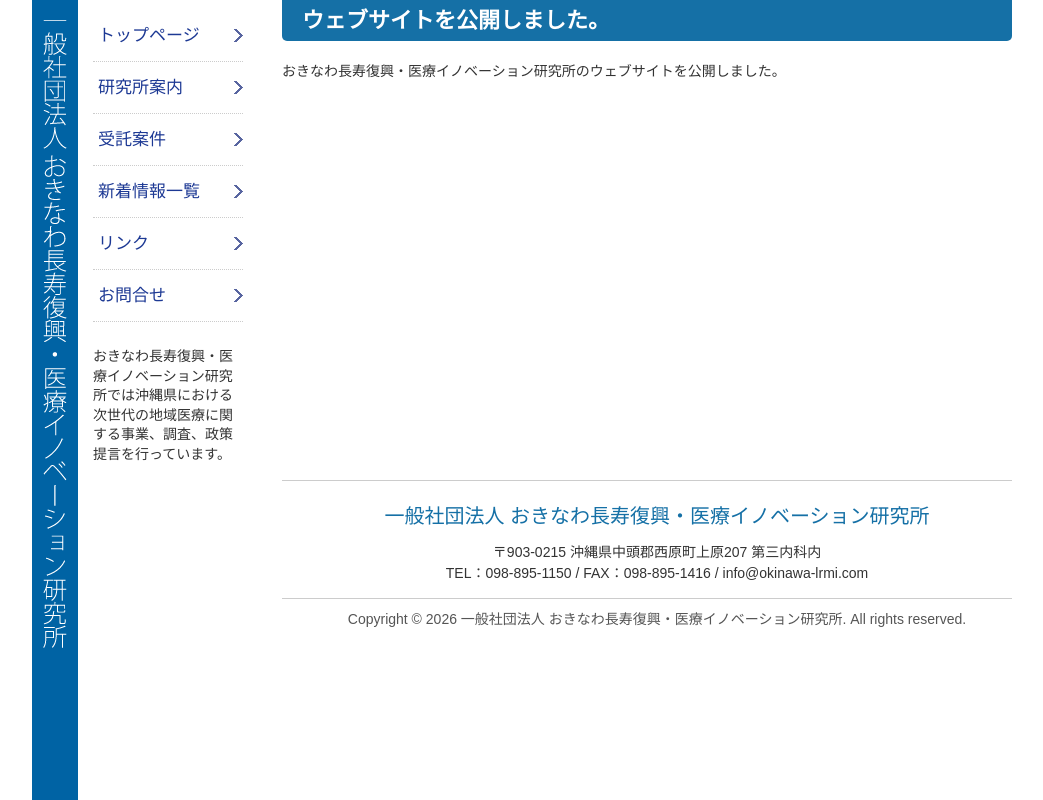
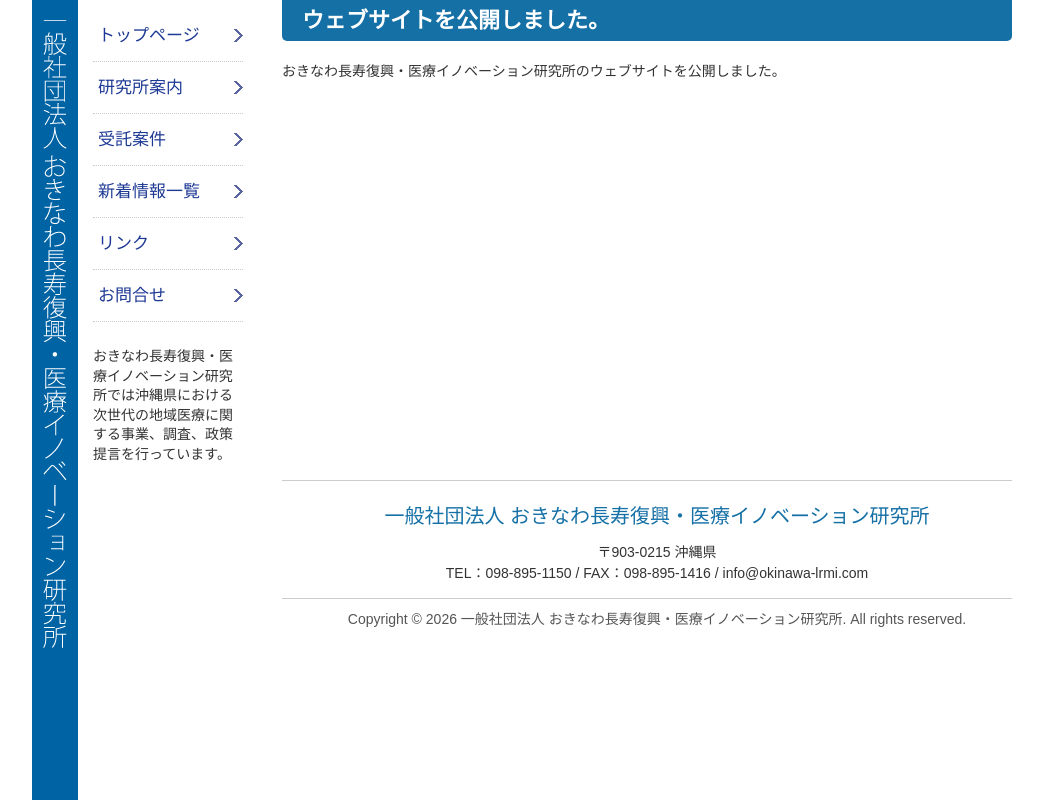
Before and after one commit to tomotaru-ui/okinawa, a plain HTML site: page 20150319.html in a window 1280 px wide. Shown: the whole page, without its empty margins (118-1161 px from the left). Drawn offline with Linux system fonts and the light colour scheme.

Commit message:
Revise footer content in 20150319.html
Updated footer address and contact information.

```diff
--- a/20150319.html
+++ b/20150319.html
@@ -42,7 +42,7 @@
 </div>
 <div id="footer">
 <h3>一般社団法人 おきなわ長寿復興・医療イノベーション研究所</h3>
-<p>〒903-0215 沖縄県中頭郡西原町上原207 第三内科内<br />
+<p>〒903-0215 沖縄県<br />
 TEL：098-895-1150 / FAX：098-895-1416 / &#105;&#110;&#102;&#111;&#64;&#111;&#107;&#105;&#110;&#97;&#119;&#97;&#45;&#108;&#114;&#109;&#105;&#46;&#99;&#111;&#109;</p>
 <div id="copyright">
 <p>Copyright &copy; 2026 一般社団法人 おきなわ長寿復興・医療イノベーション研究所. All rights reserved.</p>
```
